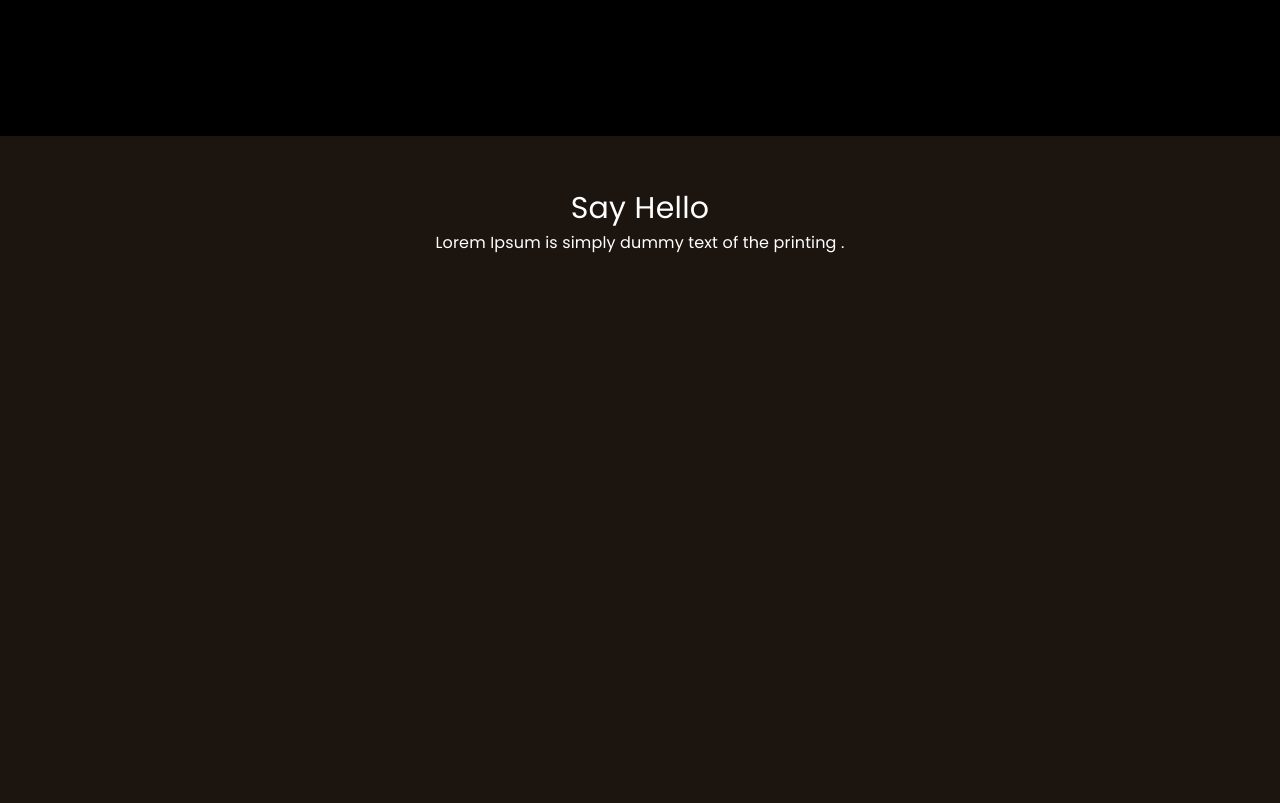
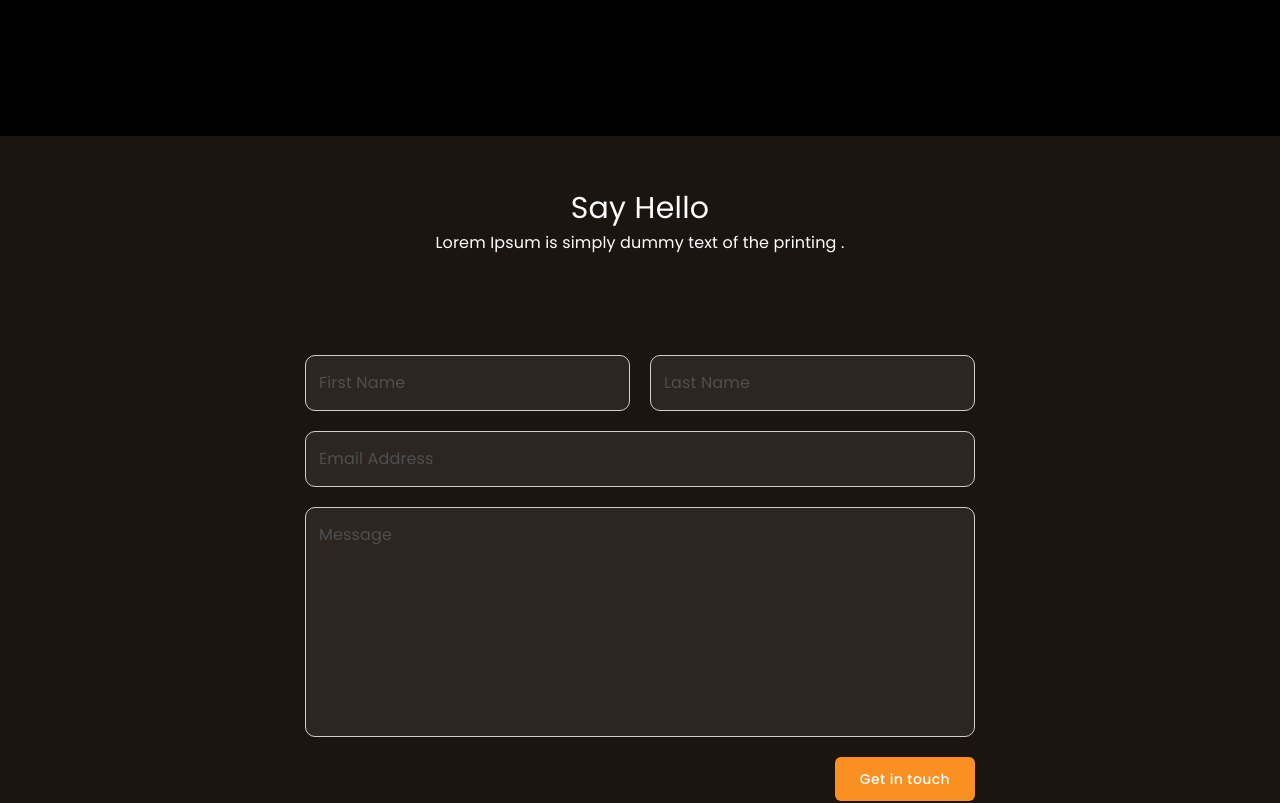
Before and after one commit to SubZzzero/gaming-platform-landing, a React (Vite) app: page /contacts in a window 1280 px wide. Shown: the part 1120-1923 px from the top of the page. Built offline with nearby package versions, Linux system fonts and the light colour scheme.

Commit message:
upd contacts

```diff
--- a/src/pages/Contacts.jsx
+++ b/src/pages/Contacts.jsx
@@ -1,4 +1,4 @@
-import { Box, Typography } from "@mui/material";
+import { Box, Typography, TextField, Button } from "@mui/material";
 import map from "../assets/map_contacts.png"
 import FacebookIcon from '@mui/icons-material/Facebook';
 import InstagramIcon from '@mui/icons-material/Instagram';
@@ -7,6 +7,36 @@ import LinkedInIcon from '@mui/icons-material/LinkedIn';
 import PhoneIcon from '@mui/icons-material/Phone';
 import LocationOnIcon from '@mui/icons-material/LocationOn';
 import Subscribe from "../components/Subscribe";
+import { NavLink } from "react-router-dom";
+
+const inputStyles = {
+    "& .MuiInputLabel-root": {
+        color: "#4F4F4F",
+    },
+
+    "& .MuiOutlinedInput-root": {
+        backgroundColor: "#2C2520",
+        color: "#fff",
+        borderRadius: "10px",
+
+        "& fieldset": {
+            borderColor: "#CECECE",
+            borderRadius: "10px",
+        },
+
+        "&:hover fieldset": {
+            borderColor: "#CECECE",
+        },
+
+        "&.Mui-focused fieldset": {
+            borderColor: "#CECECE",
+        },
+    },
+
+    "& .MuiInputLabel-root.Mui-focused": {
+        color: "#4F4F4F",
+    },
+};
 
 const Contacts = () => {
     return <Box>
@@ -80,7 +110,7 @@ const Contacts = () => {
 
         <Box sx={{
             backgroundColor: "#1C140F",
-            minHeight: "900px",
+            minHeight: "850px",
             width: "100%",
             marginBottom: "145px",
 
@@ -90,8 +120,68 @@ const Contacts = () => {
             <Typography sx={{ fontSize: "30px", paddingTop: "50px", textAlign: "center" }}>Say Hello</Typography>
             <Typography sx={{ textAlign: "center", marginBottom: "100px" }}>Lorem Ipsum is simply dummy text of the printing .</Typography>
 
+            <Box
+                component="form"
+                sx={{
+                    maxWidth: "670px",
+                    margin: "0 auto",
+                    display: "grid",
+                    gridTemplateColumns: "1fr 1fr",
+                    gap: "20px",
+                }}
+            >
+                <TextField label="First Name" fullWidth sx={inputStyles} />
+                <TextField label="Last Name" fullWidth sx={inputStyles} />
+
+                <TextField
+                    label="Email Address"
+                    type="email"
+                    fullWidth
+                    sx={{ ...inputStyles, gridColumn: "1 / -1" }}
+                />
+
+                <TextField
+                    label="Message"
+                    multiline
+                    fullWidth
+                    sx={{
+                        ...inputStyles,
+                        gridColumn: "1 / -1",
+
+                        "& .MuiInputBase-root": {
+                            height: "230px",
+                            alignItems: "flex-start",
+                        },
+
+                        "& textarea": {
+                            color: "#fff",
+                        },
+                    }}
+                />
+                <Button
+                    component={NavLink}
+                    to="/"
+                    sx={{
+                        gridColumn: "1 / -1",
+                        justifySelf: "end",
+                        backgroundColor: "#FA9021",
+                        color: "#fff",
+                        padding: "10px 25px",
+                        borderRadius: "6px",
+                        textTransform: "none",
+                        transition: "background-color 0.2s ease",
 
 
+                        "&:hover": {
+                            backgroundColor: "#E87D0E",
+                        },
+                    }}
+                >
+                    Get in touch
+                </Button>
+
+
+            </Box>
 
 
 
```
